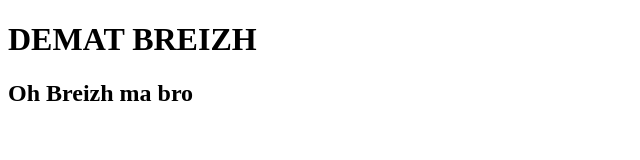
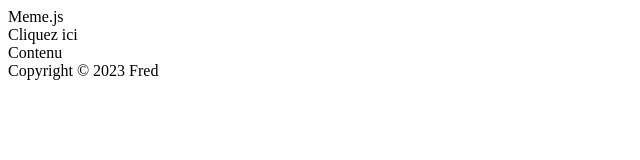
Before and after one commit to Fred77DeLaMut/2023-09-19-JavaScript, a website: page index.html in a window 1280 px wide. Shown: the whole page, without its empty margins (0-640 px from the left). Drawn offline with Linux system fonts and the light colour scheme.

Commit message:
Structure minimum

```diff
--- a/index.html
+++ b/index.html
@@ -1,12 +1,19 @@
 <!DOCTYPE html>
 <html lang="fr">
+
 <head>
     <meta charset="UTF-8">
     <meta name="viewport" content="width=device-width, initial-scale=1.0">
     <title>Document</title>
 </head>
+
 <body>
-   <h1>DEMAT BREIZH</h1>
-   <h2>Oh Breizh ma bro</h2>
+    <div id="main">
+        <header><span id="meme">Meme</span>.<span id="js">js</span></header>
+        <nav>Cliquez ici</nav>
+        <article>Contenu</article>
+        <footer>Copyright &copy; 2023 Fred</footer>
+    </div>
 </body>
+
 </html>
```
